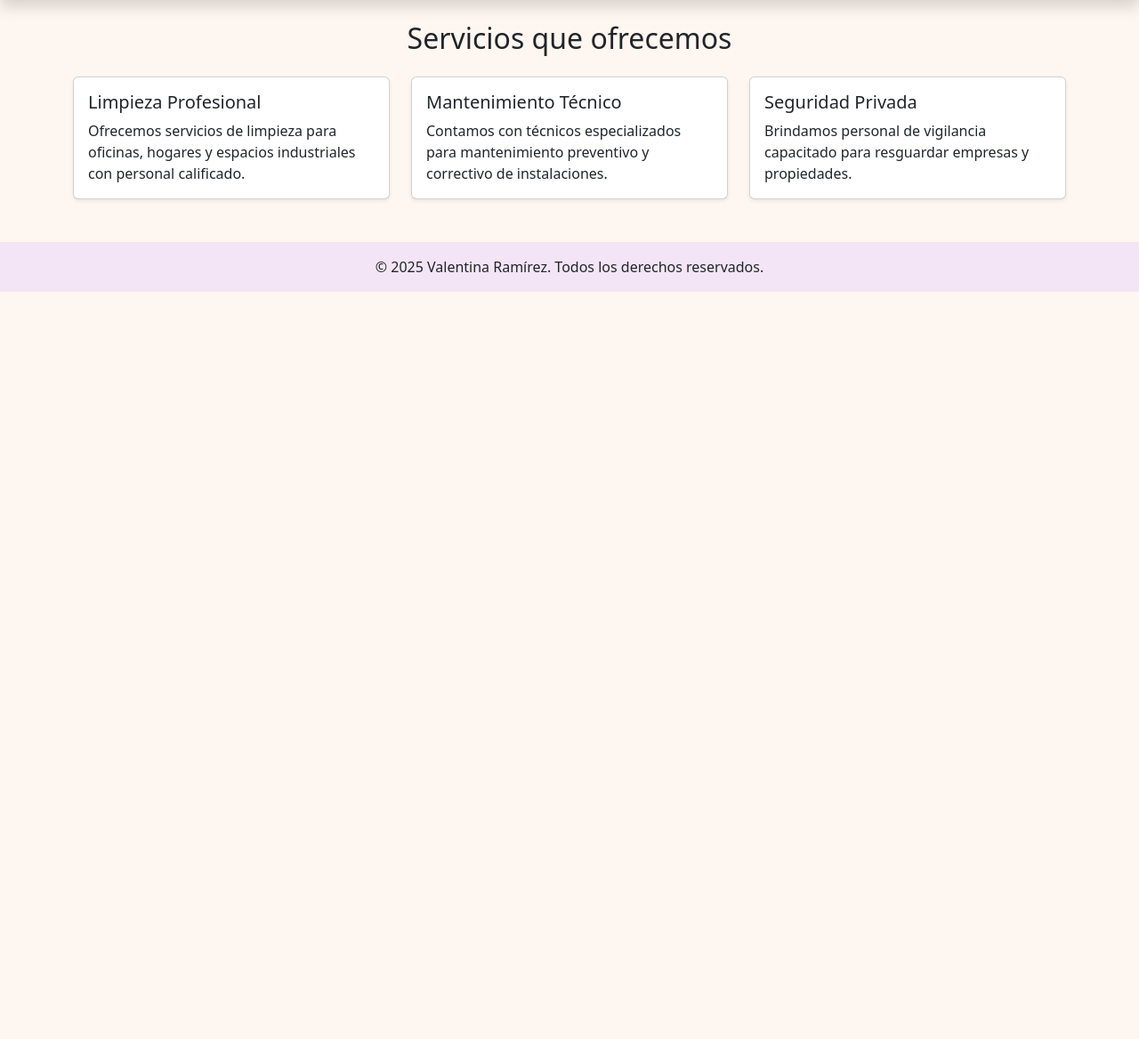
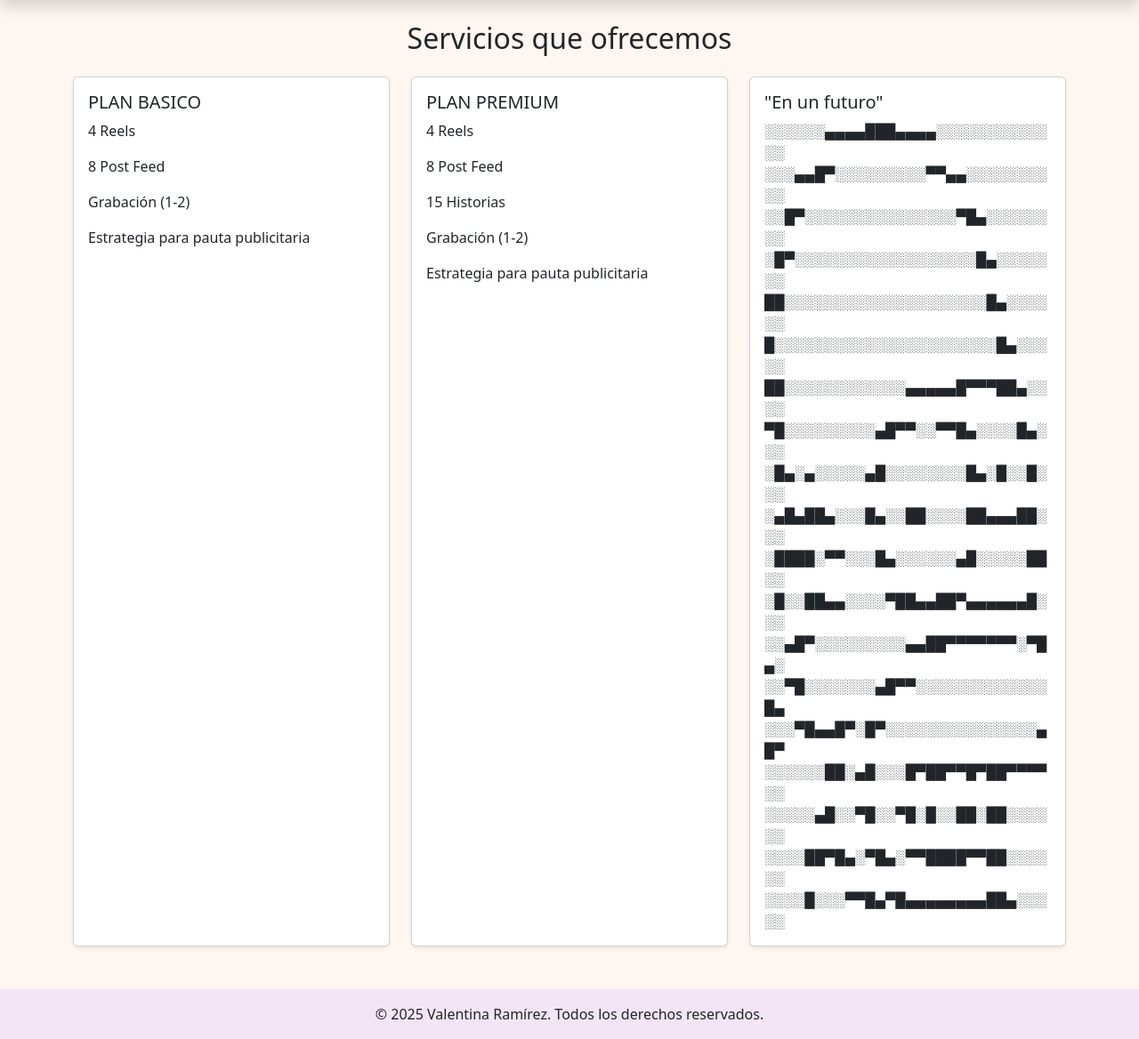
Before and after one commit to Malocraco/EmpresaMarketing, a PHP site: page / in a window 1280 px wide. Shown: the part 70-1238 px from the top of the page at 89% size. Before the commit the page ends 398 px from the top, so only its background shows below. Run offline with PHP 8.4, Linux system fonts and the light colour scheme.

Commit message:
archivo actualizado

```diff
--- a/index.php
+++ b/index.php
@@ -7,8 +7,15 @@
     <div class="col">
         <div class="card h-100 shadow-sm">
             <div class="card-body">
-                <h5 class="card-title">Limpieza Profesional</h5>
-                <p class="card-text">Ofrecemos servicios de limpieza para oficinas, hogares y espacios industriales con personal calificado.</p>
+                <h5 class="card-title">PLAN BASICO</h5>
+                <p class="card-text">4 Reels
+                    <p>8 Post Feed
+                        <p>Grabación (1-2)
+                            <p>Estrategia para pauta publicitaria
+                            </p>
+                        </p>
+                    </p>
+                </p>
             </div>
         </div>
     </div>
@@ -17,8 +24,17 @@
     <div class="col">
         <div class="card h-100 shadow-sm">
             <div class="card-body">
-                <h5 class="card-title">Mantenimiento Técnico</h5>
-                <p class="card-text">Contamos con técnicos especializados para mantenimiento preventivo y correctivo de instalaciones.</p>
+                <h5 class="card-title">PLAN PREMIUM</h5>
+                <p class="card-text">4 Reels
+                    <p>8 Post Feed
+                        <p>15 Historias
+                            <p>Grabación (1-2)
+                                <p>Estrategia para pauta publicitaria
+                                </p>
+                            </p>
+                        </p>
+                    </p>
+                </p>
             </div>
         </div>
     </div>
@@ -27,8 +43,26 @@
     <div class="col">
         <div class="card h-100 shadow-sm">
             <div class="card-body">
-                <h5 class="card-title">Seguridad Privada</h5>
-                <p class="card-text">Brindamos personal de vigilancia capacitado para resguardar empresas y propiedades.</p>
+                <h5 class="card-title">"En un futuro"</h5>
+                <p class="card-text">░░░░░░▄▄▄▄███▄▄▄▄░░░░░░░░░░░░░
+░░░▄▄█▀░░░░░░░░░▀▀▄▄░░░░░░░░░░
+░░█▀░░░░░░░░░░░░░░░▀█▄░░░░░░░░
+░█▀░░░░░░░░░░░░░░░░░░█▄░░░░░░░
+██░░░░░░░░░░░░░░░░░░░░█▄░░░░░░
+█░░░░░░░░░░░░░░░░░░░░░░█▄░░░░░
+██░░░░░░░░░░░░▄▄▄▄▄█▀▀▀██▄░░░░
+▀█░░░░░░░░░▄█▀▀░░▀▀█▄░░░░█▄░░░
+░█▄░▄░░░░░▄█░░░░░░░░█▄░█░░█░░░
+░▄█▄██▄░░░█▄░░██░░░░██▄▄▄██░░░
+░████░▀▀░░░█▄░░░░░░▄█░░░░░██░░
+░█░░██▄▄░░░░▀██▄▄██▀▄▄▄▄▄▄█░░░
+░░▄█▀░░░░░░░░░▄▄██▀▀▀▀▀▀▀░▀█▄░
+░░▀█░░░░░░░▄█▀▀░░░░░░░░░░░░░█▄
+░░░▀█▄▄█▀░█▀░░░░░░░░░░░░░░░▄█▀
+░░░░░░██░▄█░░░█▀██▀▀█▀██▀▀▀▀░░
+░░░░░▄█░░▀█░░▀█░█░░██░██░░░░░░
+░░░░██▀█▄░▀█▄░▀▀████▀▀██░░░░░░
+░░░░█░░░▀▀█▄▀█▄▄▄▄▄▄▄▄██▄░░░░░</p>
             </div>
         </div>
     </div>
```
